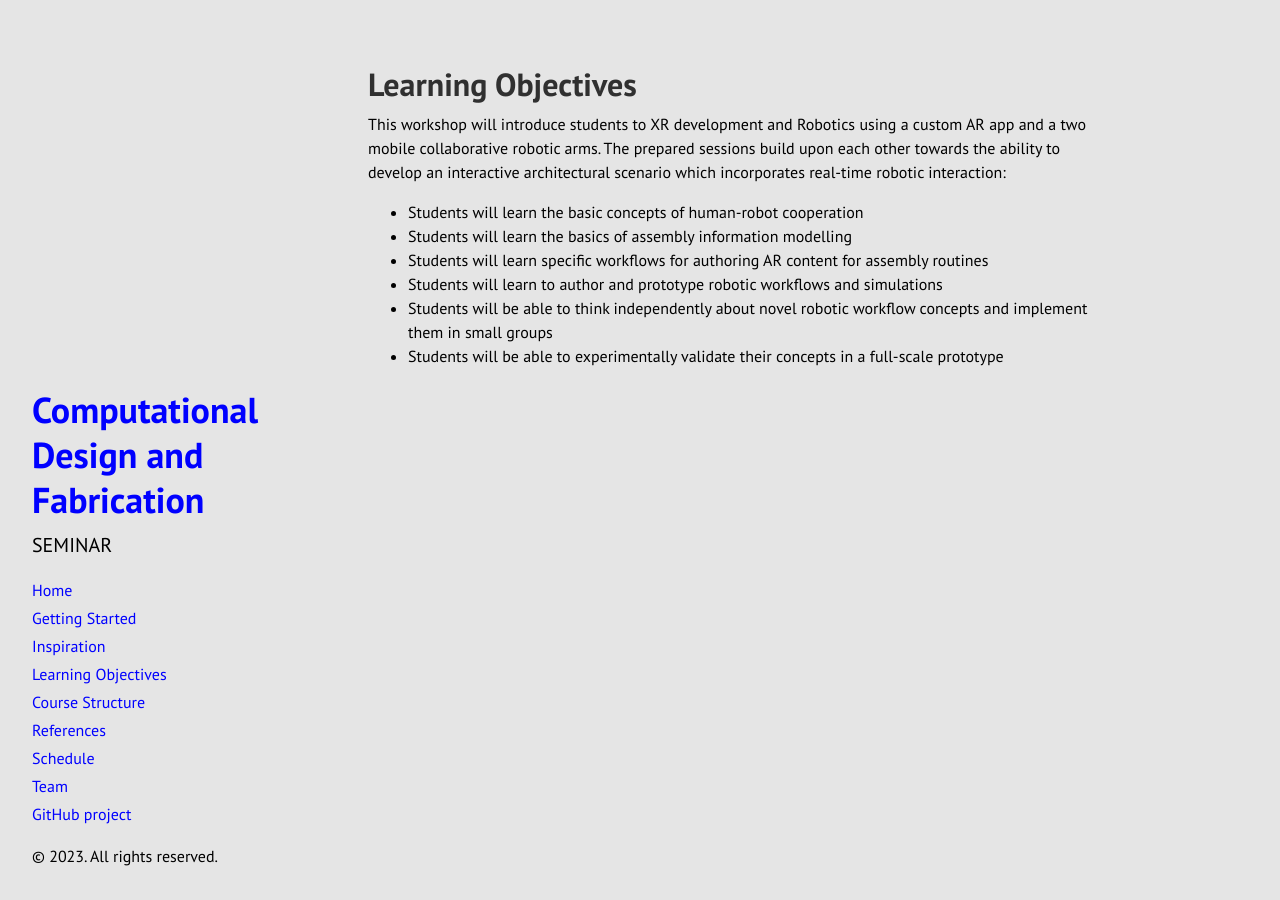
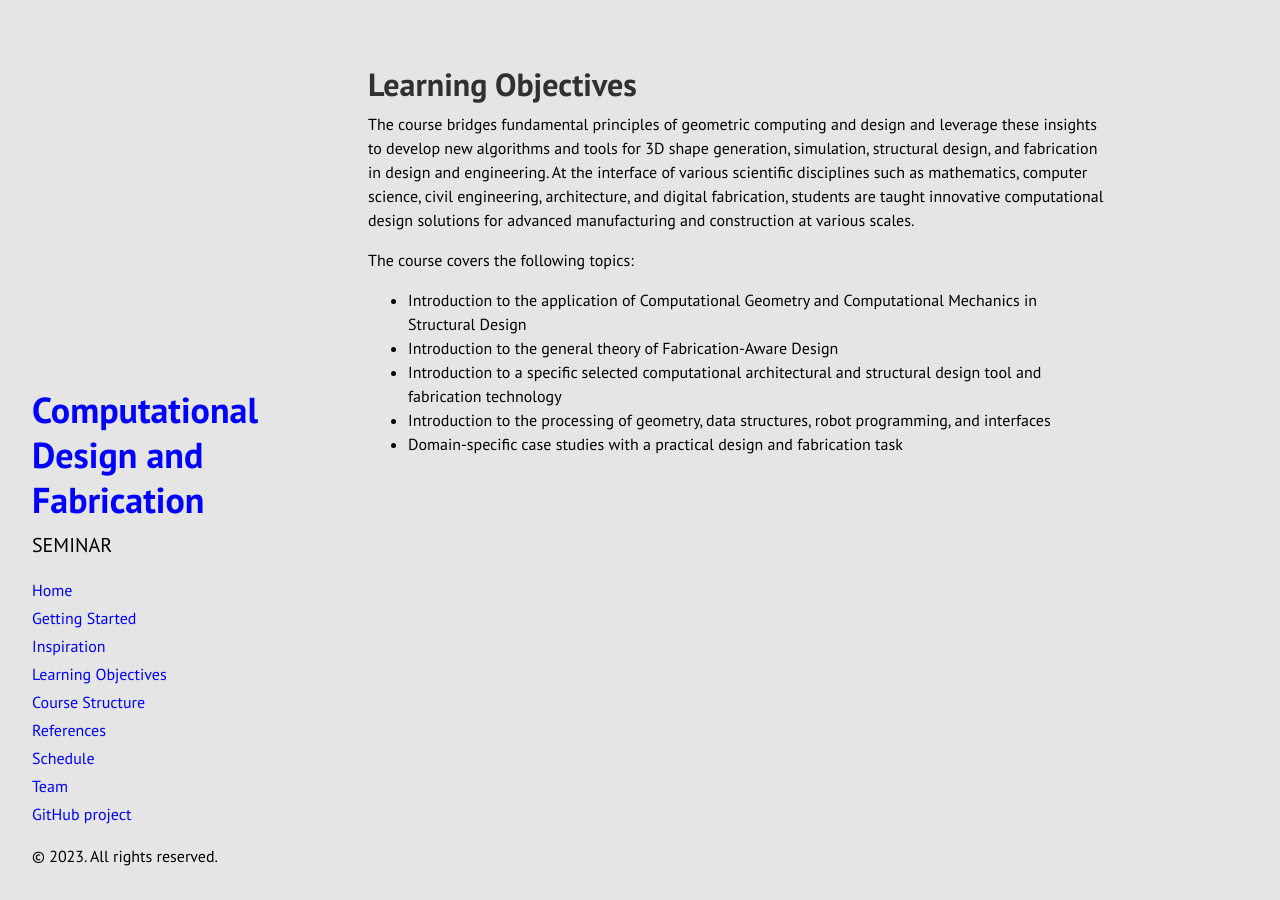
Before and after one commit to jckenny59/cdf_2023, a Jekyll site: the page built from docs/learning_objectives.md, in a window 1280 px wide. Built offline with Jekyll 4.4.1, drawn with Linux system fonts in a browser that asks for light colours; Markdown is read by kramdown in place of the engine named in the settings.

Commit message:
update pages

```diff
--- a/docs/learning_objectives.md
+++ b/docs/learning_objectives.md
@@ -3,11 +3,11 @@ layout: page
 title: Learning Objectives
 ---
 
-This workshop will introduce students to XR development and Robotics using a custom AR app and a two mobile collaborative robotic arms. The prepared sessions build upon each other towards the ability to develop an interactive architectural scenario which incorporates real-time robotic interaction:
+The course bridges fundamental principles of geometric computing and design and leverage these insights to develop new algorithms and tools for 3D shape generation, simulation, structural design, and fabrication in design and engineering. At the interface of various scientific disciplines such as mathematics, computer science, civil engineering, architecture, and digital fabrication, students are taught innovative computational design solutions for advanced manufacturing and construction at various scales.
 
-* Students will learn the basic concepts of human-robot cooperation
-* Students will learn the basics of assembly information modelling
-* Students will learn specific workflows for authoring AR content for assembly routines
-* Students will learn to author and prototype robotic workflows and simulations
-* Students will be able to think independently about novel robotic workflow concepts and implement them in small groups
-* Students will be able to experimentally validate their concepts in a full-scale prototype
+The course covers the following topics:
+* Introduction to the application of Computational Geometry and Computational Mechanics in Structural Design
+* Introduction to the general theory of Fabrication-Aware Design
+* Introduction to a specific selected computational architectural and structural design tool and fabrication technology
+* Introduction to the processing of geometry, data structures, robot programming, and interfaces
+* Domain-specific case studies with a practical design and fabrication task
```
Also changed, not shown: docs/getting_started.md (+1 -1 lines), docs/inspiration.md (+34 -5 lines), docs/images/191021_234_FutureTree_Final_Mid_Range_View_Stefan_Kubli_WM.jpg (added), docs/images/DSC_0810_2.jpg (added), docs/images/combined_structure.jpg (added), docs/images/future_tree.jpg (added), docs/images/future_tree_fab.jpg (added), docs/images/tie_a_knot_workflow_diagram.webp (added).
